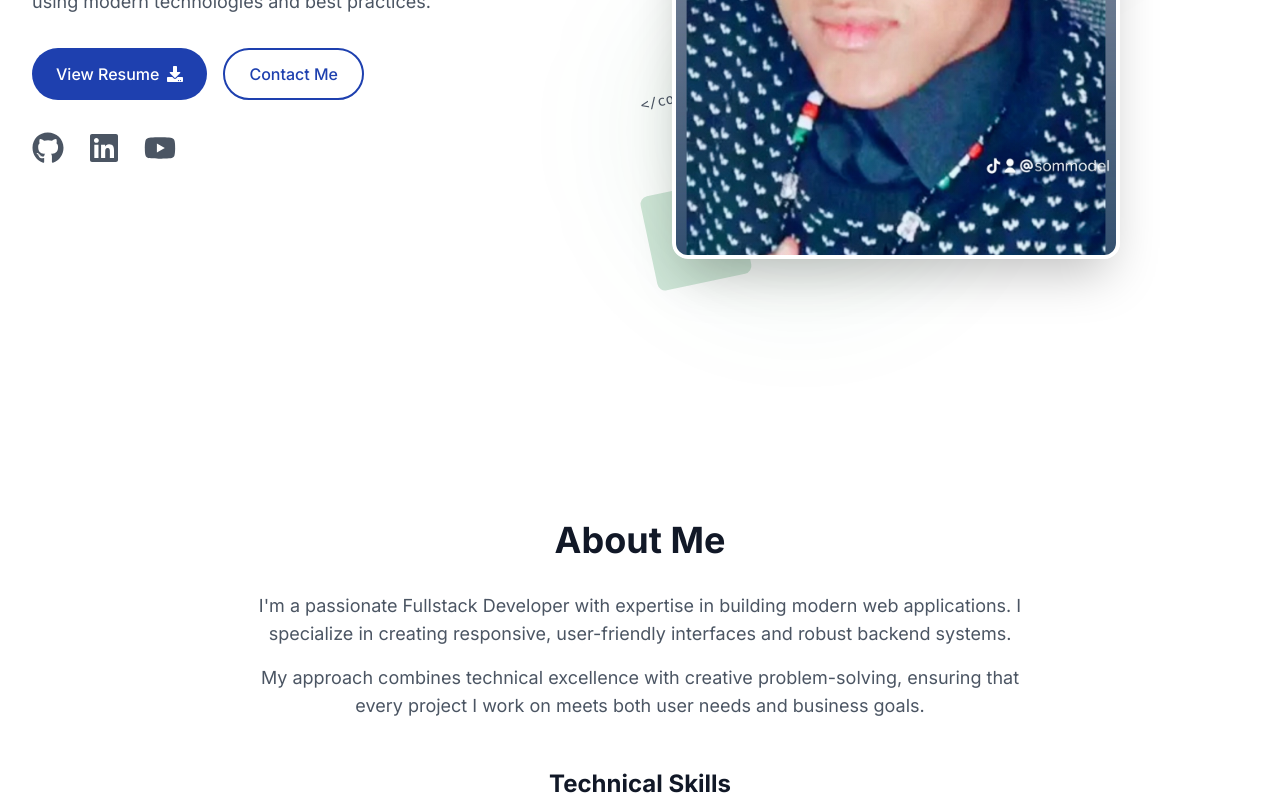
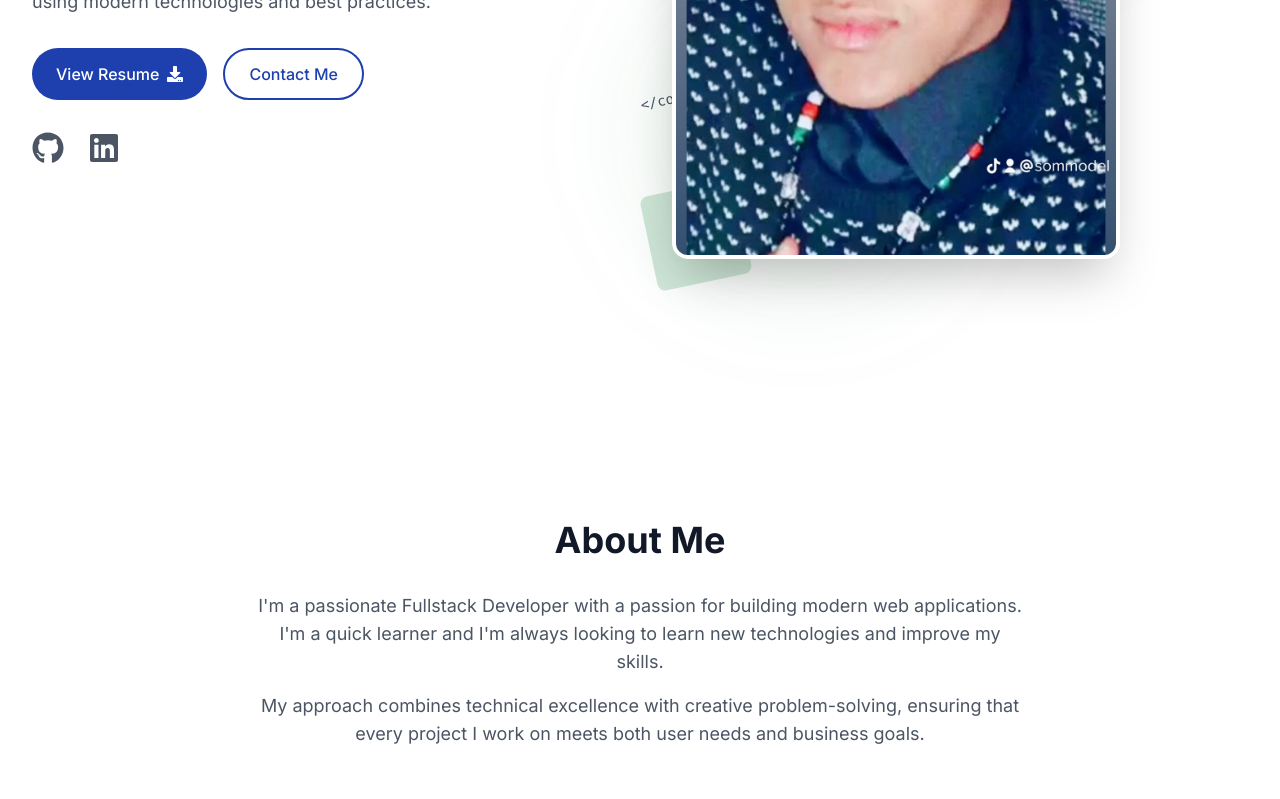
Before and after one commit to Inzaghi-Mohamed/Portfoilio, a React (Vite) app: page / in a window 1280 px wide. Shown: the part 440-1239 px from the top of the page. Built offline with nearby package versions, Linux system fonts and the light colour scheme.

Commit message:
General improvement of my Portfolio

```diff
--- a/src/components/About.jsx
+++ b/src/components/About.jsx
@@ -71,8 +71,8 @@ const About = () => {
             className="max-w-3xl mx-auto text-lg text-gray-600 dark:text-gray-300 mb-12 text-center"
           >
             <p className="mb-4">
-              I'm a passionate Fullstack Developer with expertise in building modern web applications.
-              I specialize in creating responsive, user-friendly interfaces and robust backend systems.
+              I'm a passionate Fullstack Developer with a passion for building modern web applications.
+              I'm a quick learner and I'm always looking to learn new technologies and improve my skills.
             </p>
             <p>
               My approach combines technical excellence with creative problem-solving,
--- a/src/components/Blog.jsx
+++ b/src/components/Blog.jsx
@@ -25,7 +25,8 @@ const Blog = () => {
           transition={{ duration: 0.5, delay: 0.2 }}
           className="flex justify-center"
         >
-          <a
+          <h1 className='text-2xl font-bold'>Coming Soon</h1>
+          {/* <a
             href="https://your-blog-url.com"
             target="_blank"
             rel="noopener noreferrer"
@@ -33,7 +34,7 @@ const Blog = () => {
           >
             <span className="text-lg font-semibold">Visit My Blog</span>
             <FaArrowRight className="w-5 h-5 transform group-hover:translate-x-1 transition-transform" />
-          </a>
+          </a> */}
         </motion.div>
       </div>
     </section>
--- a/src/components/Contact.jsx
+++ b/src/components/Contact.jsx
@@ -5,25 +5,19 @@ const Contact = () => {
   const socialLinks = [
     {
       name: 'GitHub',
-      url: 'https://github.com/YourGitHubUsername',
+      url: 'https://github.com/Inzaghi-Mohamed',
       icon: FaGithub,
       color: 'hover:text-gray-900 dark:hover:text-white',
     },
     {
       name: 'LinkedIn',
-      url: 'https://linkedin.com/in/YourLinkedInUsername',
+      url: 'https://www.linkedin.com/in/abdirizak-mohamed-03b9a4271/',
       icon: FaLinkedin,
       color: 'hover:text-blue-600',
     },
     {
-      name: 'YouTube',
-      url: 'https://youtube.com/@YourYouTubeChannel',
-      icon: FaYoutube,
-      color: 'hover:text-red-600',
-    },
-    {
       name: 'Email',
-      url: 'mailto:your.email@example.com',
+      url: 'mailto:Inzaghi3650@gmail.com',
       icon: FaEnvelope,
       color: 'hover:text-primary',
     },
--- a/src/components/Hero.jsx
+++ b/src/components/Hero.jsx
@@ -84,19 +84,14 @@ const Hero = () => {
   const socialLinks = [
     {
       name: 'GitHub',
-      url: 'https://github.com/YourGitHubUsername',
+      url: 'https://github.com/Inzaghi-Mohamed',
       icon: FaGithub,
     },
     {
       name: 'LinkedIn',
-      url: 'https://linkedin.com/in/YourLinkedInUsername',
+      url: 'https://www.linkedin.com/in/abdirizak-mohamed-03b9a4271/',
       icon: FaLinkedin,
-    },
-    {
-      name: 'YouTube',
-      url: 'https://youtube.com/@YourYouTubeChannel',
-      icon: FaYoutube,
-    },
+    }
   ];
 
   return (
```
